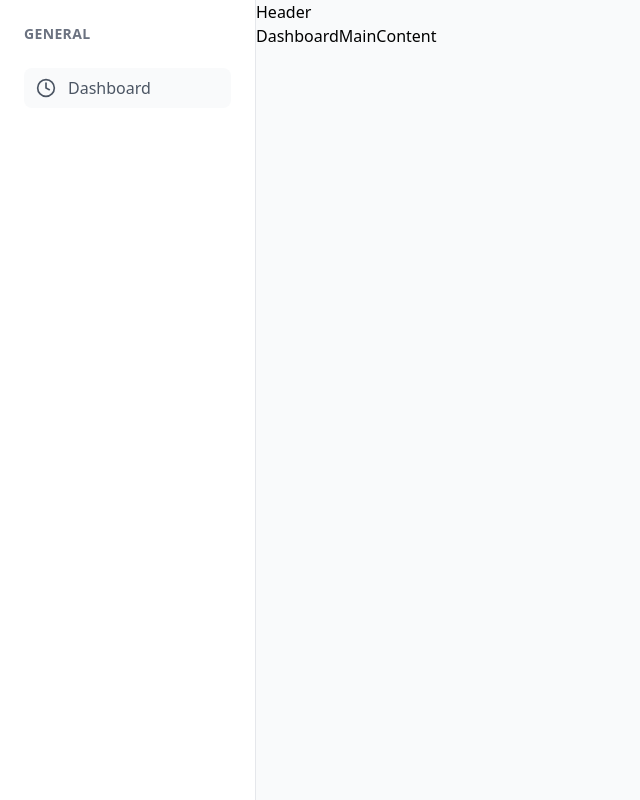
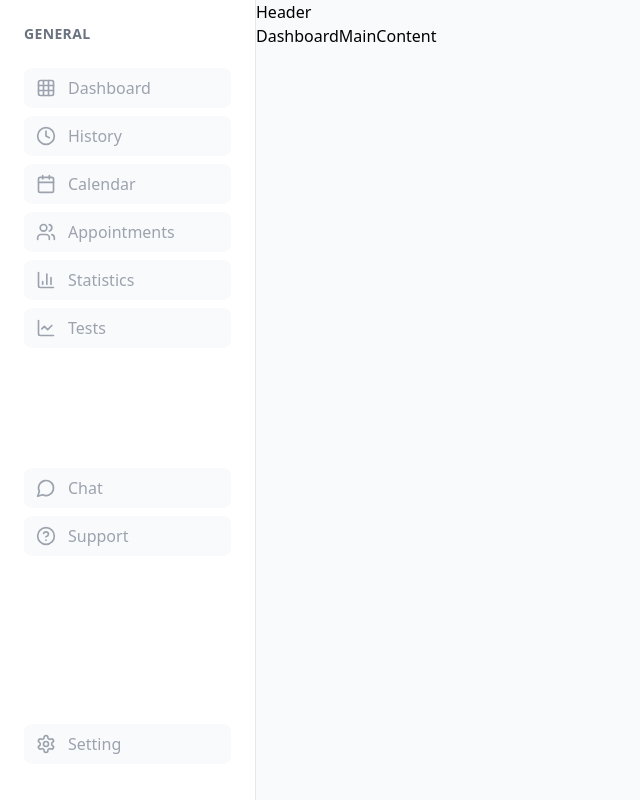
Before and after one commit to niranjan-aware/FitPeo, a React (Vite) app: page / in a window 1280 px wide. Shown: the whole page, without its empty margins (0-640 px from the left). Built offline with nearby package versions, Linux system fonts and the light colour scheme.

Commit message:
sidebar completed

```diff
--- a/src/components/Sidebar.jsx
+++ b/src/components/Sidebar.jsx
@@ -5,27 +5,70 @@ import {
   Calendar,
   Users,
   BarChart3,
+  ChartLine,
   MessageCircle,
   HelpCircle,
   Settings,
 } from "lucide-react";
+const sideBarData = [
+  { id: "dashboard", label: "Dashboard", icon: Grid3X3 },
+  { id: "history", label: "History", icon: Clock },
+  { id: "calendar", label: "Calendar", icon: Calendar },
+  { id: "appointments", label: "Appointments", icon: Users },
+  { id: "statistics", label: "Statistics", icon: BarChart3 },
+  { id: "tests", label: "Tests", icon: ChartLine },
+];
 
 export default function Sidebar() {
   return (
     <aside className="w-64 bg-white border-r border-gray-200 h-screen">
-      <div className="p-6">
+      <div className=" sidebar p-6 ">
         <h2 className="text-sm font-semibold text-gray-500 uppercase tracking-wide mb-6">
           General
         </h2>
         <nav className="space-y-2">
-           <div
-            className={"flex items-center space-x-3 px-3 py-2 rounded-lg cursor-pointer  hover:bg-indigo-50 hover:text-indigo-600 text-gray-600 bg-gray-50"
-            }
-          >
-            <Clock className="w-5 h-5" />
-            <span className="font-medium">Dashboard</span>
+          {sideBarData.map((data) => {
+            const Icon = data.icon;
+            return (
+              <div
+                key={data.id}
+                className={
+                  "flex items-center space-x-3 px-3 py-2 rounded-lg cursor-pointer  hover:bg-indigo-50 hover:text-indigo-600 text-gray-400 bg-gray-50"
+                }
+              >
+                <Icon className="w-5 h-5" />
+                <span className="font-medium">{data.label}</span>
+              </div>
+            );
+          })}
+          <div className="contact-section space-y-2 pt-28">
+            <div
+              className={
+                "flex items-center space-x-3 px-3 py-2 rounded-lg cursor-pointer  hover:bg-indigo-50 hover:text-indigo-600 text-gray-400 bg-gray-50"
+              }
+            >
+              <MessageCircle className="w-5 h-5" />
+              <span className="font-medium">Chat</span>
+            </div>
+            <div
+              className={
+                "flex items-center space-x-3 px-3 py-2 rounded-lg cursor-pointer  hover:bg-indigo-50 hover:text-indigo-600 text-gray-400 bg-gray-50"
+              }
+            >
+              <HelpCircle className="w-5 h-5" />
+              <span className="font-medium">Support</span>
+            </div>
           </div>
-
+          <div className="settings-footer-section pt-40">
+            <div
+              className={
+                "flex items-center space-x-3 px-3 py-2 rounded-lg cursor-pointer  hover:bg-indigo-50 hover:text-indigo-600 text-gray-400 bg-gray-50"
+              }
+            >
+              <Settings className="w-5 h-5" />
+              <span className="font-medium">Setting</span>
+            </div>
+          </div>
         </nav>
       </div>
     </aside>
```
